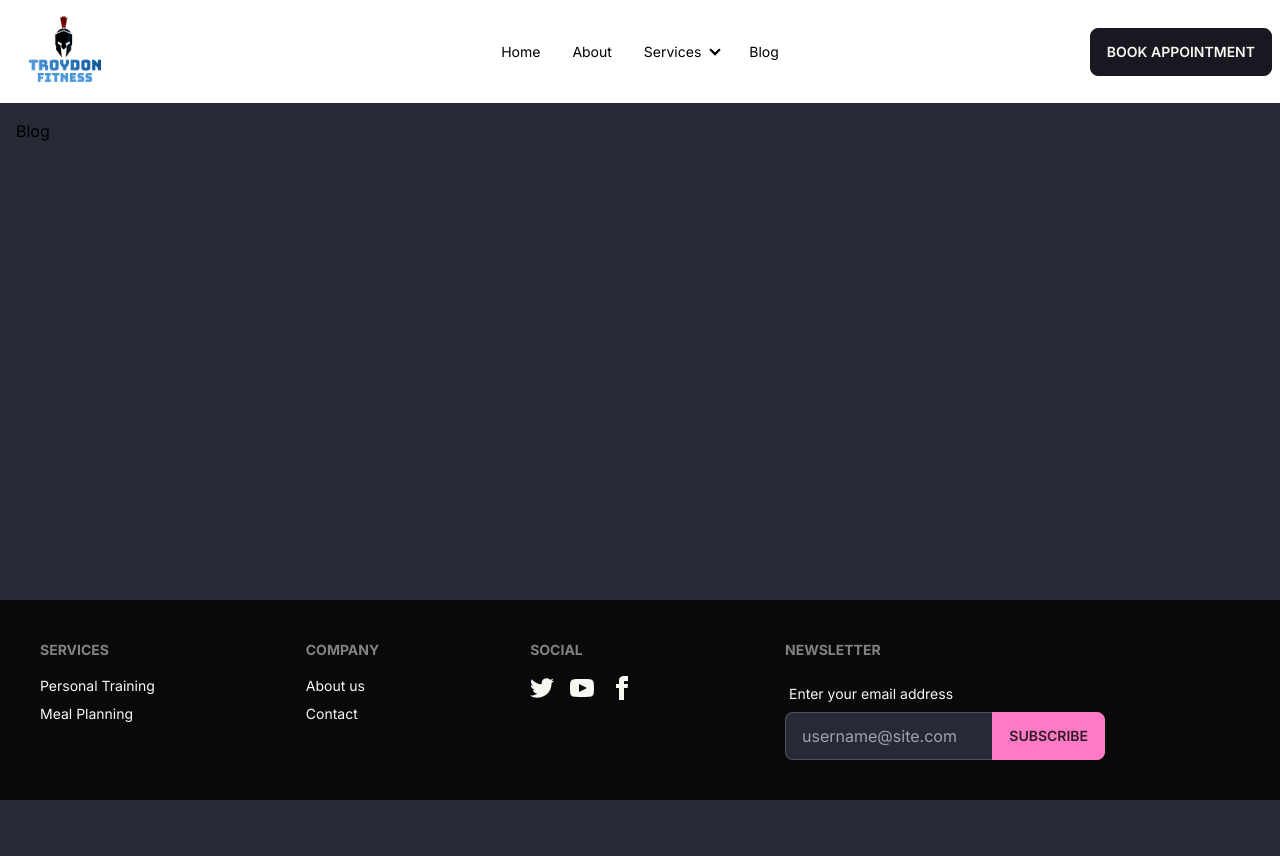
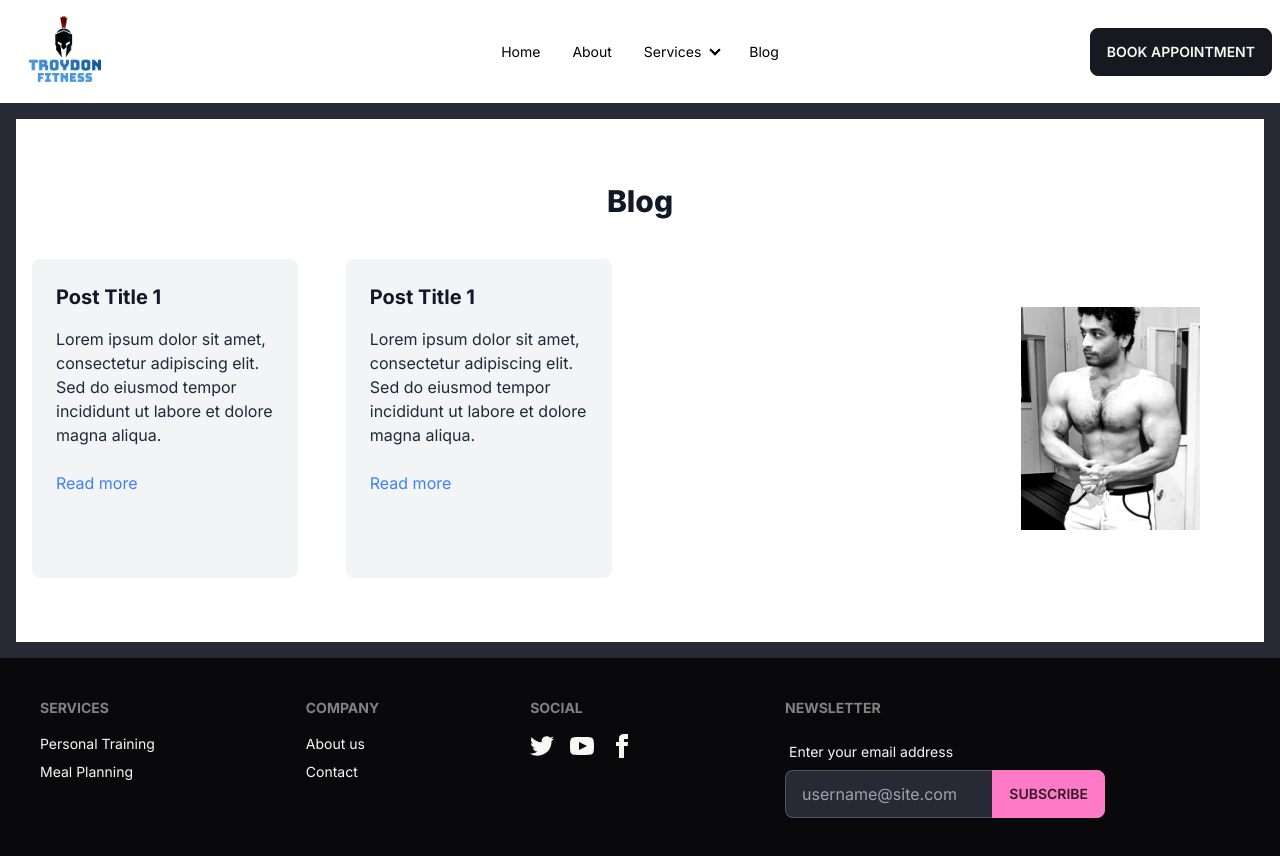
Before and after one commit to TroydonAnabolic/troydon-fitness-next, a Next.js app: page /blog in a window 1280 px wide. Before the commit the page ends 800 px from the top, so only its background shows below. Built offline with nearby package versions, Linux system fonts and the light colour scheme.

Commit message:
add blog styling to setup for dynamic content

```diff
--- a/src/app/blog/page.tsx
+++ b/src/app/blog/page.tsx
@@ -1,7 +1,65 @@
 import React from "react";
+import Image from "next/image";
 
 const Blog = () => {
-  return <div>Blog</div>;
+  return (
+    <div className="py-16 bg-white dark:bg-gray-800">
+      <title> Blog | Troydon Fitness </title>
+      <div className="container mx-auto px-4">
+        <h2 className="text-3xl font-extrabold text-gray-900 dark:text-white mb-10 text-center">
+          Blog
+        </h2>
+
+        <div className="flex flex-col md:flex-row gap-12">
+          <div className="max-h-[500px] overflow-y-auto grid grid-cols-1 md:grid-cols-2 lg:grid-cols-3 gap-12 overflow-y-scroll no-scrollbar">
+            {/* Blog Post 1 */}
+            <div className="bg-gray-100 dark:bg-gray-700 p-6 rounded-lg">
+              <h3 className="text-xl font-bold mb-4 text-gray-900 dark:text-white">
+                Post Title 1
+              </h3>
+              <p className="text-gray-800 dark:text-gray-300 mb-6">
+                Lorem ipsum dolor sit amet, consectetur adipiscing elit. Sed do
+                eiusmod tempor incididunt ut labore et dolore magna aliqua.
+              </p>
+              <a
+                href="#"
+                className="text-blue-500 hover:underline dark:text-blue-300"
+              >
+                Read more
+              </a>
+            </div>
+
+            <div className="bg-gray-100 dark:bg-gray-700 p-6 rounded-lg">
+              <h3 className="text-xl font-bold mb-4 text-gray-900 dark:text-white">
+                Post Title 1
+              </h3>
+              <p className="text-gray-800 dark:text-gray-300 mb-6">
+                Lorem ipsum dolor sit amet, consectetur adipiscing elit. Sed do
+                eiusmod tempor incididunt ut labore et dolore magna aliqua.
+              </p>
+              <a
+                href="#"
+                className="text-blue-500 hover:underline dark:text-blue-300"
+              >
+                Read more
+              </a>
+            </div>
+
+            {/* Add more blog posts as needed */}
+          </div>
+
+          <div className="md:w-1/2 m-12">
+            <Image
+              src="/gym-black-and-white.jpg"
+              alt="Gym Image"
+              width={600}
+              height={350}
+            />
+          </div>
+        </div>
+      </div>
+    </div>
+  );
 };
 
 export default Blog;
--- a/src/app/contact/page.tsx
+++ b/src/app/contact/page.tsx
@@ -4,6 +4,7 @@ import Image from "next/image";
 const ContactUs = () => {
   return (
     <div className="py-16 bg-gray-100 dark:bg-gray-800">
+      <title> Contact Us | Troydon Fitness </title>
       <div className="container mx-auto px-4">
         <div className="flex flex-col md:flex-row items-center justify-between">
           <div className="md:w-1/2 m-12">
--- a/src/app/globals.css
+++ b/src/app/globals.css
@@ -23,3 +23,18 @@ body {
   color: rgb(var(--foreground-rgb));
   /* background: rgb(var(--background-end-rgb)); */
 }
+
+@layer utilities {
+  @variants responsive {
+    /* Hide scrollbar for Chrome, Safari, and Opera */
+    .no-scrollbar::-webkit-scrollbar {
+      display: none;
+    }
+
+    /* Hide scrollbar for IE, Edge, and Firefox */
+    .no-scrollbar {
+      -ms-overflow-style: none; /* IE and Edge */
+      scrollbar-width: none; /* Firefox */
+    }
+  }
+}
--- a/src/app/services/mealPlans/page.tsx
+++ b/src/app/services/mealPlans/page.tsx
@@ -3,6 +3,7 @@ import React from "react";
 const MealPlanning = () => {
   return (
     <div className="py-16 bg-white dark:bg-gray-800">
+      <title> Meal Plans | Troydon Fitness </title>
       <div className="container mx-auto px-4">
         <h2 className="text-3xl font-extrabold text-gray-900 dark:text-white mb-10 text-center">
           Meal Planning
--- a/src/app/services/personalTraining/page.tsx
+++ b/src/app/services/personalTraining/page.tsx
@@ -3,6 +3,7 @@ import React from "react";
 const PersonalTrainingServices = () => {
   return (
     <div className="py-16 bg-gray-100 dark:bg-gray-800">
+      <title> Personal Training | Troydon Fitness </title>
       <div className="container mx-auto px-4">
         <h2 className="text-3xl font-extrabold text-gray-900 dark:text-white mb-10 text-center">
           Personal Training Services
```
Also changed, not shown: public/gym-black-and-white.jpg (added), public/lats.jpg (added).
